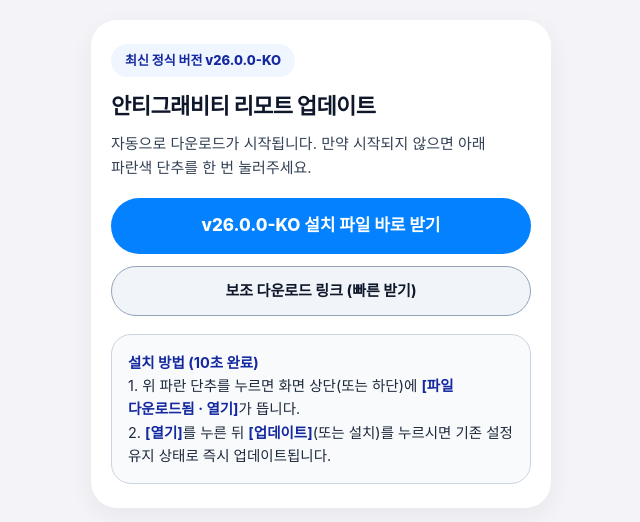
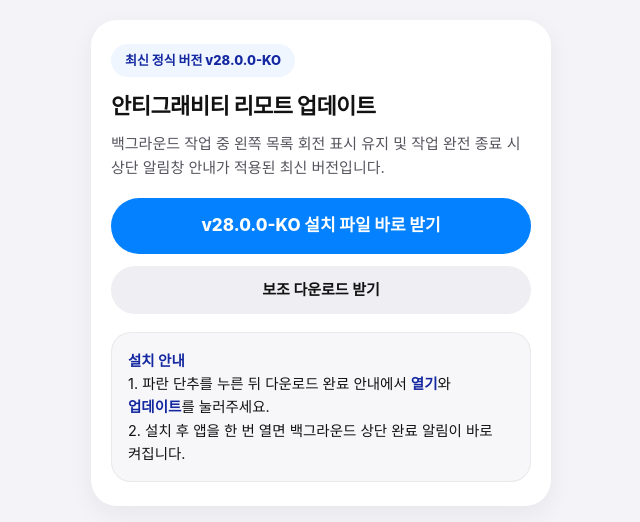
Before and after one commit to zespy2614-jpg/korea-spart-24h-cloud, a plain HTML site: page docs/u.html in a window 1280 px wide. Shown: the whole page, without its empty margins (319-959 px from the left). Drawn offline with Linux system fonts and the light colour scheme.

Commit message:
Deploy Antigravity Remote Pro v28.0.0-KO

```diff
--- a/docs/u.html
+++ b/docs/u.html
@@ -3,7 +3,7 @@
 <head>
   <meta charset="UTF-8" />
   <meta name="viewport" content="width=device-width, initial-scale=1.0" />
-  <title>안티그래비티 리모트 v26.0.0-KO 원터치 업데이트</title>
+  <title>안티그래비티 리모트 v28.0.0-KO 원터치 업데이트</title>
   <link rel="icon" href="data:," />
   <style>
     * { box-sizing: border-box; }
@@ -11,7 +11,7 @@
       margin: 0;
       padding: 20px 16px;
       background-color: #F4F4F8;
-      color: #0F172A;
+      color: #121212;
       font-family: 'Pretendard Variable', Pretendard, 'SamsungOne', -apple-system, BlinkMacSystemFont, system-ui, sans-serif;
       word-break: keep-all;
       overflow-wrap: break-word;
@@ -40,12 +40,12 @@
       font-size: 22px;
       font-weight: 800;
       letter-spacing: -0.025em;
-      color: #0F172A;
+      color: #121212;
     }
     p.desc {
       margin: 0 0 18px 0;
       font-size: 15px;
-      color: #334155;
+      color: #55555E;
     }
     .dl-btn {
       display: flex;
@@ -75,23 +75,23 @@
       width: 100%;
       min-height: 48px;
       padding: 12px 18px;
-      background-color: #F1F5F9;
-      color: #0F172A;
+      background-color: #EEEEF3;
+      color: #121212;
       font-size: 15px;
       font-weight: 700;
       text-decoration: none;
       border-radius: 9999px;
-      border: 1px solid #94A3B8;
+      border: none;
       margin-bottom: 18px;
       text-align: center;
     }
     .guide-box {
-      background-color: #F8FAFC;
+      background-color: #F7F7FA;
       border-radius: 20px;
       padding: 16px;
-      border: 1px solid #CBD5E1;
+      border: 1px solid rgba(0, 0, 0, 0.06);
       font-size: 14.5px;
-      color: #1E293B;
+      color: #121212;
     }
     .guide-box strong {
       color: #1428A0;
@@ -100,28 +100,28 @@
 </head>
 <body>
   <div class="card">
-    <span class="badge">최신 정식 버전 v26.0.0-KO</span>
+    <span class="badge">최신 정식 버전 v28.0.0-KO</span>
     <h1>안티그래비티 리모트 업데이트</h1>
-    <p class="desc">자동으로 다운로드가 시작됩니다. 만약 시작되지 않으면 아래 파란색 단추를 한 번 눌러주세요.</p>
+    <p class="desc">백그라운드 작업 중 왼쪽 목록 회전 표시 유지 및 작업 완전 종료 시 상단 알림창 안내가 적용된 최신 버전입니다.</p>
 
-    <a id="primaryDl" class="dl-btn" href="https://zespy2614-jpg.github.io/korea-spart-24h-cloud/Antigravity_Remote_Pro_v26_KO.apk" download="Antigravity_Remote_Pro_v26_KO.apk">
-      v26.0.0-KO 설치 파일 바로 받기
+    <a id="primaryDl" class="dl-btn" href="./Antigravity_Remote_Pro_v28_KO.apk" download="Antigravity_Remote_Pro_v28_KO.apk">
+      v28.0.0-KO 설치 파일 바로 받기
     </a>
 
-    <a class="sub-btn" href="https://zespy2614-jpg.github.io/korea-spart-24h-cloud/agy.apk" download="agy.apk">
-      보조 다운로드 링크 (빠른 받기)
+    <a class="sub-btn" href="./agy.apk" download="agy.apk">
+      보조 다운로드 받기
     </a>
 
     <div class="guide-box">
-      <strong>설치 방법 (10초 완료)</strong><br />
-      1. 위 파란 단추를 누르면 화면 상단(또는 하단)에 <strong>[파일 다운로드됨 · 열기]</strong>가 뜹니다.<br />
-      2. <strong>[열기]</strong>를 누른 뒤 <strong>[업데이트]</strong>(또는 설치)를 누르시면 기존 설정 유지 상태로 즉시 업데이트됩니다.
+      <strong>설치 안내</strong><br />
+      1. 파란 단추를 누른 뒤 다운로드 완료 안내에서 <strong>열기</strong>와 <strong>업데이트</strong>를 눌러주세요.<br />
+      2. 설치 후 앱을 한 번 열면 백그라운드 상단 완료 알림이 바로 켜집니다.
     </div>
   </div>
   <script>
     setTimeout(function() {
       if (!navigator.webdriver) {
-        window.location.href = "https://zespy2614-jpg.github.io/korea-spart-24h-cloud/Antigravity_Remote_Pro_v26_KO.apk";
+        window.location.href = "./Antigravity_Remote_Pro_v28_KO.apk";
       }
     }, 350);
   </script>
```
Also changed, not shown: 5 other files.
